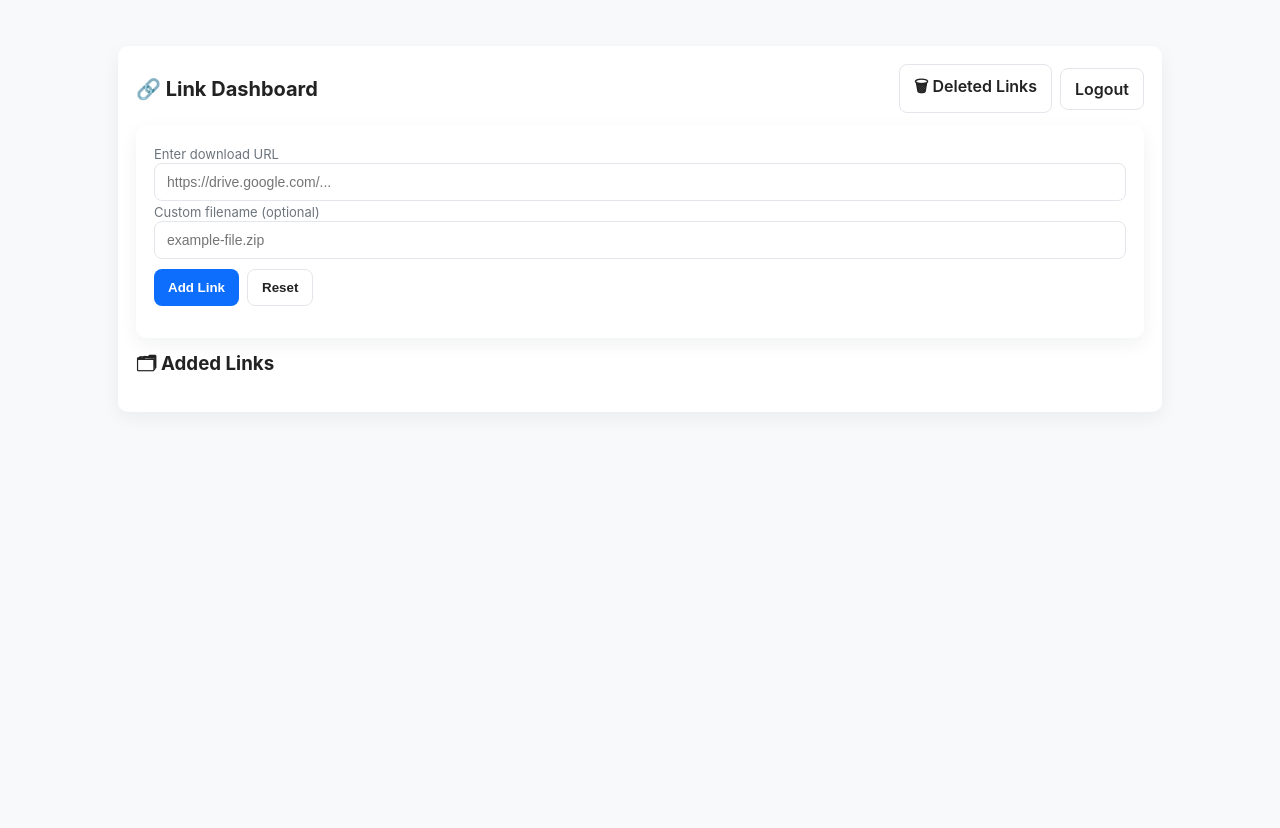
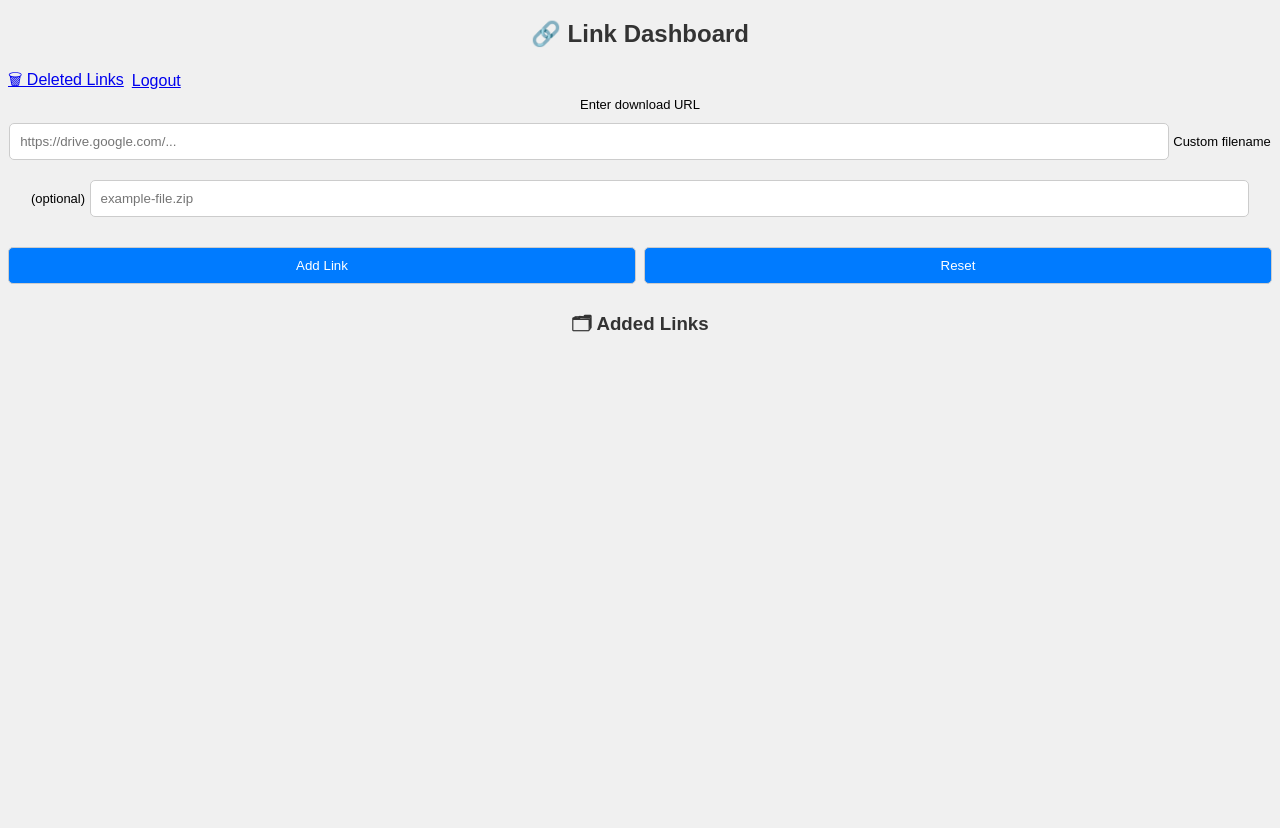
Before and after one commit to Nayem5522/Clou2, a Flask app: page /dashboard in a window 1280 px wide. After the commit the page ends 332 px from the top, so only its background shows below. Run offline with Flask 3, Linux system fonts and the light colour scheme; the visitor is signed in with stand-in values (Sample User, id 1); data that the repository does not hold is empty.

Commit message:
Update style.css

```diff
--- a/server/static/style.css
+++ b/server/static/style.css
@@ -1,24 +1,32 @@
-/* Updated responsive style.css */
-:root{ --bg:#f8f9fa; --card:#ffffff; --muted:#6c757d; --primary:#0d6efd; --primary-dark:#0b5ed7; --radius:10px; --max-width:1080px; --gap:16px }
-*{box-sizing:border-box}
-html,body{height:100%;margin:0;font-family:Inter, system-ui, -apple-system, "Segoe UI", Roboto, "Helvetica Neue", Arial, sans-serif;background:var(--bg);color:#222}
-.container{max-width:var(--max-width);margin:28px auto;padding:18px}.card{background:var(--card);border-radius:var(--radius);padding:18px;box-shadow:0 6px 18px rgba(20,30,50,0.06);margin-bottom:18px}
-.header{display:flex;align-items:center;justify-content:space-between;gap:12px;margin-bottom:12px}.header h2{margin:0;font-size:1.25rem}
-form input[type="url"],form input[type="text"],input[type="text"], input[type="password"], input[type="search"]{width:100%;padding:10px 12px;border-radius:8px;border:1px solid #e3e6ea;outline:none;font-size:14px}
-input:focus{box-shadow:0 0 0 3px rgba(13,110,253,0.08);border-color:rgba(13,110,253,0.35)}
-.btn{display:inline-block;padding:10px 14px;border-radius:8px;border:none;cursor:pointer;font-weight:600;text-decoration:none;text-align:center}
-.btn-primary{background:var(--primary);color:#fff}
-.btn-primary:hover{background:var(--primary-dark)}
-.btn-ghost{background:transparent;border:1px solid #e3e6ea;color:#222}
-.file-list{list-style:none;padding:0;margin:0;display:grid;gap:12px}
-.file-item{display:flex;align-items:center;justify-content:space-between;gap:12px;padding:12px;border-radius:8px;border:1px solid #f0f0f0;background:linear-gradient(180deg, rgba(255,255,255,1), rgba(250,250,250,1))}
-.file-info{flex:1 1 auto;text-align:left}.file-meta{font-size:13px;color:var(--muted);margin-top:6px}
-.file-actions{display:flex;gap:8px;align-items:center}
-@media (max-width:720px){.header{flex-direction:column;align-items:stretch}.file-item{flex-direction:column;align-items:flex-start}.file-actions{width:100%;justify-content:space-between}.container{padding:14px;margin:16px}}
-.login-container{width:100%;max-width:360px;margin:60px auto;padding:20px}
-.status{font-size:14px;margin-top:8px}
-.file-page{min-height:calc(100vh - 120px);display:flex;align-items:center;justify-content:center;padding:28px}
-.file-card{max-width:760px;width:100%;padding:22px}
-#timer-ui{display:flex;align-items:center;justify-content:center;gap:12px;padding:12px 0}#timer-countdown{font-weight:700;font-size:20px;padding:8px 12px;border-radius:8px;background:#f1f5f9}
-.action-btn{padding:12px 18px;border-radius:10px;font-weight:700;border:none;cursor:pointer}
-.success{color:#198754;font-weight:700}.ad-container{margin-top:18px;text-align:center;font-size:13px;color:var(--muted)}.text-muted{color:var(--muted);font-size:13px}
+body {
+  background: #f0f0f0;
+  font-family: sans-serif;
+  text-align: center;
+}
+
+h2, h3 { color: #333; }
+
+.login-container {
+  width: 300px;
+  margin: 100px auto;
+  background: white;
+  padding: 30px;
+  border-radius: 10px;
+  box-shadow: 0 0 10px rgba(0,0,0,0.1);
+}
+
+input, button {
+  width: 90%;
+  padding: 10px;
+  margin: 10px 0;
+  border-radius: 5px;
+  border: 1px solid #ccc;
+}
+
+button {
+  background: #007bff;
+  color: white;
+  cursor: pointer;
+}
+
+button:hover { background: #0056b3; }
```
